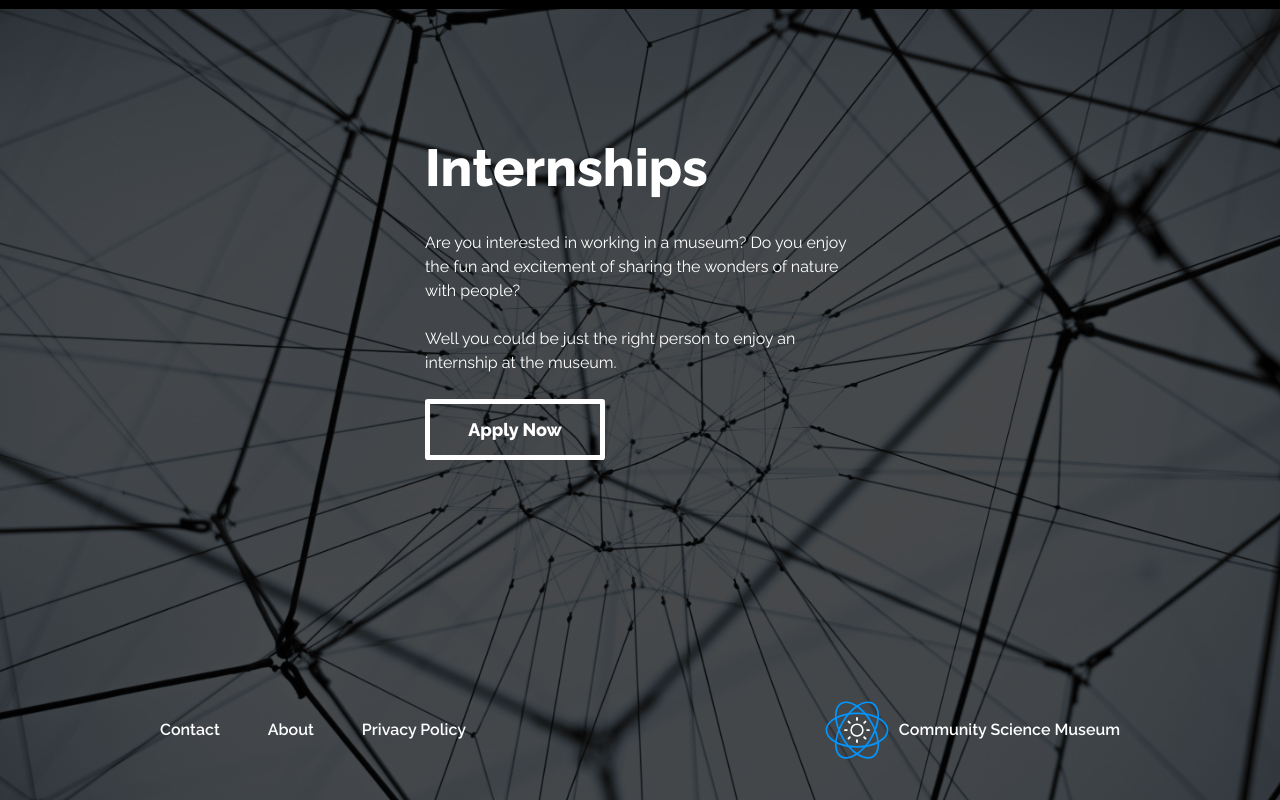
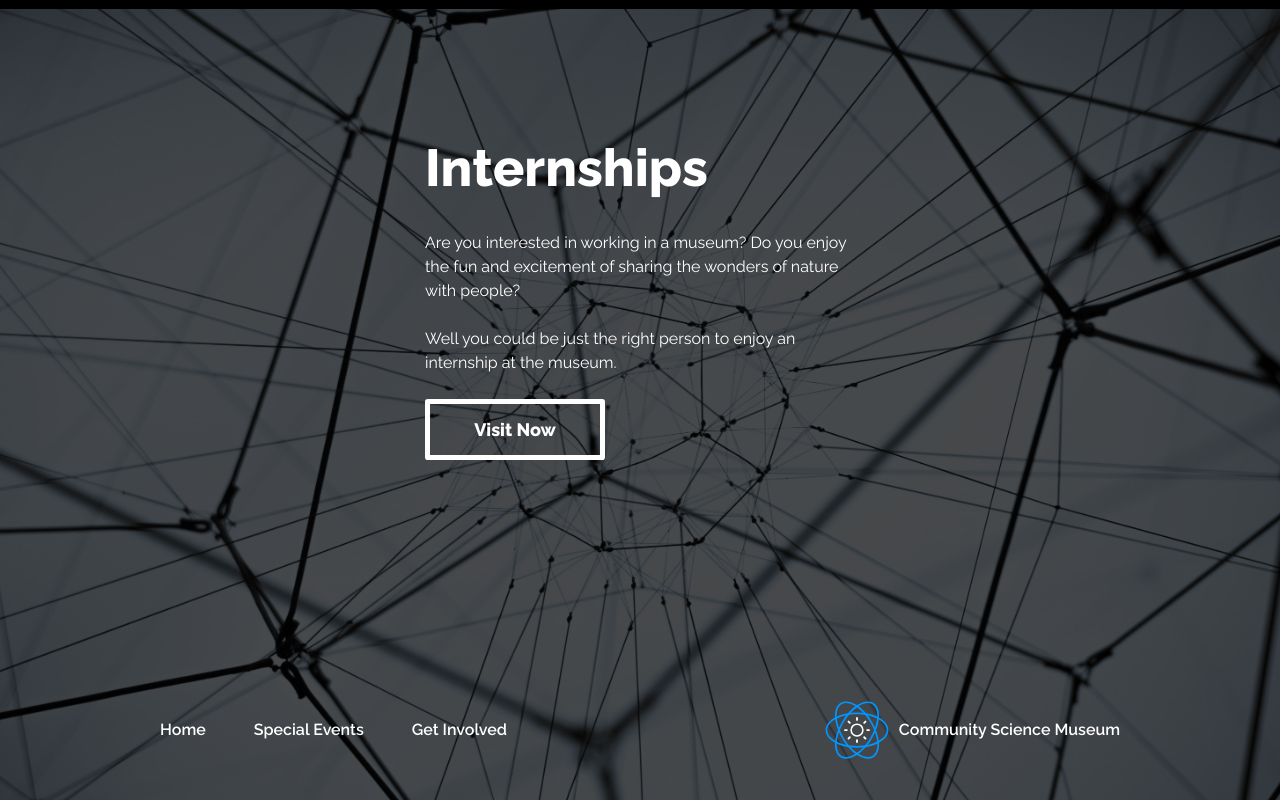
Before and after one commit to AdaptCharm/community-science-museum, a Next.js app: page / in a window 1280 px wide. Shown: the part 1739-2539 px from the top of the page. Built offline with nearby package versions, Linux system fonts and the light colour scheme.

Commit message:
Minor modifications to the footer links

```diff
--- a/components/core/Footer/Footer.tsx
+++ b/components/core/Footer/Footer.tsx
@@ -22,36 +22,30 @@ const Footer: FC = () => {
           </p>
           <a
             className="button light"
-            href="/about"
+            href="/visit"
           >
-            Apply Now
+            Visit Now
           </a>
         </div>
         <div className={f.section}>
           <div className={f.nav}>
             <a
-              target="_blank"
-              rel="noopener noreferrer"
               className="link text-white"
-              href="/contact"
+              href="/"
             >
-              Contact
+              Home
             </a>
             <a
-              target="_blank"
-              rel="noopener noreferrer"
               className="link text-white"
-              href="/about"
+              href="/events"
             >
-              About
+              Special Events
             </a>
             <a
-              target="_blank"
-              rel="noopener noreferrer"
               className="link text-white"
-              href="/privacy-policy"
+              href="/get-involved"
             >
-              Privacy Policy
+              Get Involved
             </a>
           </div>
           <a href="/" className="logo text-white" aria-label="Logo">
```
